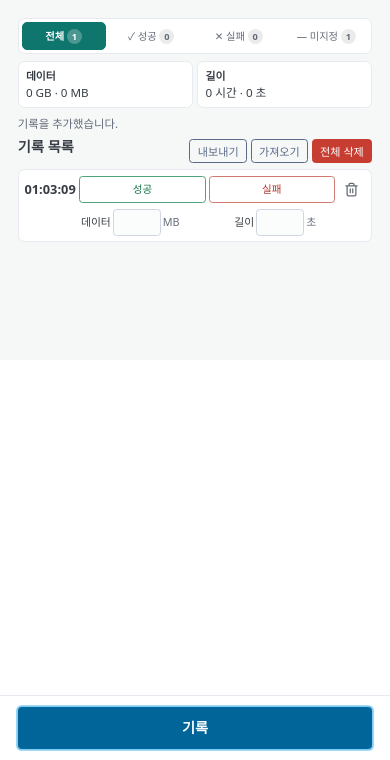
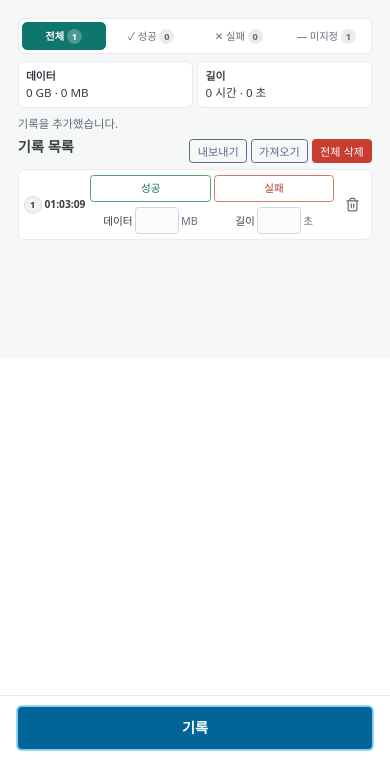
Before and after one commit to wlsals3293/record-tracker, a website built with Vite: page index.html in a window 390 px wide. Both pictures are taken after a click on the button "기록". Shown: the part 84-844 px from the top of the page. Built offline with nearby package versions, Linux system fonts and the light colour scheme.

Commit message:
feat: 기록 순번 추가

```diff
--- a/src/main.ts
+++ b/src/main.ts
@@ -119,6 +119,18 @@ function dateRecords(): RecordItem[] {
   return records.filter((record) => kstDate(record.timestamp) === selectedDate).sort((a, b) => b.timestamp - a.timestamp);
 }
 
+function getDayRecordOrderMap(): Map<string, number> {
+  const dayRecordsAsc = records
+    .filter((record) => kstDate(record.timestamp) === selectedDate)
+    .sort((a, b) => a.timestamp - b.timestamp);
+
+  const orderMap = new Map<string, number>();
+  dayRecordsAsc.forEach((record, index) => {
+    orderMap.set(record.id, index + 1);
+  });
+  return orderMap;
+}
+
 function filteredRecords(): RecordItem[] {
   const dayRecords = dateRecords();
   if (selectedResultFilter === "success") return dayRecords.filter((record) => record.result === "success");
@@ -143,12 +155,16 @@ function emptyMessage(): string {
   return "표시할 기록이 없습니다.";
 }
 
-function recordTemplate(record: RecordItem): string {
+function recordTemplate(record: RecordItem, order: number): string {
   const success = record.result === "success";
   const fail = record.result === "fail";
   return `
     <article class="record-row" data-id="${record.id}">
+      <div class="record-meta">
+        <span class="record-order" aria-label="기록 번호 ${order}">${order}</span>
         <time datetime="${new Date(record.timestamp).toISOString()}">${kstTime(record.timestamp)}</time>
+      </div>
+      <div class="record-main">
         <div class="result-buttons" aria-label="${kstTime(record.timestamp)} 결과">
           <button type="button" class="result success ${success ? "selected" : ""}" data-action="result" data-result="success" aria-pressed="${success}">${success ? "✓ 성공" : "성공"}</button>
           <button type="button" class="result fail ${fail ? "selected" : ""}" data-action="result" data-result="fail" aria-pressed="${fail}">${fail ? "✓ 실패" : "실패"}</button>
@@ -156,6 +172,7 @@ function recordTemplate(record: RecordItem): string {
         <div class="metrics-fields">
           <label class="inline-field data-field">데이터 <input type="number" min="0" step="any" inputmode="decimal" aria-label="Data MB" data-field="dataMb" value="${numberValue(record.dataMb)}" /> <span>MB</span></label>
           <label class="inline-field length-field">길이 <input type="number" min="0" step="1" inputmode="numeric" aria-label="Length seconds" data-field="lengthSeconds" value="${numberValue(record.lengthSeconds)}" /> <span>초</span></label>
+        </div>
       </div>
       <button type="button" class="delete-button" data-action="delete" aria-label="${kstTime(record.timestamp)} 기록 삭제" title="기록 삭제">
         <svg viewBox="0 0 24 24" fill="none" stroke="currentColor" stroke-width="2" stroke-linecap="round" stroke-linejoin="round" aria-hidden="true">
@@ -185,12 +202,13 @@ function updateFilterTabs(): void {
 function render(): void {
   filter.value = selectedDate;
   const visible = filteredRecords();
+  const orderMap = getDayRecordOrderMap();
 
   updateFilterTabs();
   refreshStatistics();
   list.innerHTML = visible.length === 0
     ? `<p class="empty-state">${emptyMessage()}</p>`
-    : visible.map(recordTemplate).join("");
+    : visible.map((record) => recordTemplate(record, orderMap.get(record.id) ?? 1)).join("");
 }
 
 function refreshStatistics(): void {
--- a/src/styles/main.css
+++ b/src/styles/main.css
@@ -281,15 +281,42 @@ h3 {
 
 .record-row {
   display: grid;
-  grid-template-columns: 4.8rem 11.8rem minmax(16rem, 1fr) auto;
+  grid-template-columns: minmax(7.2rem, auto) 1fr auto;
   align-items: center;
-  gap: .45rem;
+  gap: .65rem;
   margin: 0;
   padding: .42rem .5rem;
   border: 1px solid var(--pico-muted-border-color);
   border-radius: .45rem;
   background: var(--pico-card-background-color);
   box-shadow: none;
+}
+
+.record-meta {
+  display: flex;
+  align-items: center;
+  gap: .45rem;
+  min-width: 0;
+  white-space: nowrap;
+}
+
+.record-order {
+  display: inline-flex;
+  align-items: center;
+  justify-content: center;
+  min-width: 1.45rem;
+  height: 1.45rem;
+  padding: 0 .35rem;
+  border-radius: 99px;
+  background: color-mix(in srgb, var(--pico-color) 7%, transparent);
+  border: 1px solid color-mix(in srgb, var(--pico-color) 12%, transparent);
+  color: var(--pico-color);
+  font-size: .74rem;
+  font-weight: 700;
+  font-variant-numeric: tabular-nums;
+  line-height: 1;
+  flex-shrink: 0;
+  box-sizing: border-box;
 }
 
 .record-row time {
@@ -299,10 +326,19 @@ h3 {
   white-space: nowrap;
 }
 
+.record-main {
+  display: flex;
+  align-items: center;
+  justify-content: space-between;
+  gap: .65rem;
+  min-width: 0;
+}
+
 .result-buttons {
   display: flex;
   align-items: center;
   gap: .35rem;
+  flex-shrink: 0;
 }
 
 .result {
@@ -352,9 +388,8 @@ h3 {
   display: flex;
   align-items: center;
   justify-content: space-evenly;
-  justify-self: center;
   gap: .65rem;
-  width: 100%;
+  flex: 1;
   padding-left: .8rem;
 }
 
@@ -576,17 +611,41 @@ dialog article>footer {
 @media (max-width: 730px) {
   .record-row {
     grid-template-columns: auto 1fr auto;
-    row-gap: .4rem;
+    align-items: center;
+    gap: .5rem;
+    padding: .42rem .5rem;
+  }
+
+  .record-meta {
+    grid-column: 1;
+    display: flex;
+    align-items: center;
+    gap: .35rem;
+    white-space: nowrap;
+    align-self: center;
+  }
+
+  .record-order {
+    min-width: 1.35rem;
+    height: 1.35rem;
+    font-size: .7rem;
+    padding: 0 .25rem;
   }
 
   .record-row time {
-    grid-column: 1;
-    grid-row: 1;
+    font-size: .82rem;
+  }
+
+  .record-main {
+    grid-column: 2;
+    display: flex;
+    flex-direction: column;
+    gap: .35rem;
+    min-width: 0;
+    width: 100%;
   }
 
   .result-buttons {
-    grid-column: 2;
-    grid-row: 1;
     display: flex;
     width: 100%;
     gap: .35rem;
@@ -603,13 +662,22 @@ dialog article>footer {
 
   .delete-button {
     grid-column: 3;
-    grid-row: 1;
+    align-self: center;
   }
 
   .metrics-fields {
-    grid-column: 1 / -1;
-    grid-row: 2;
-    padding-left: .7rem;
+    display: flex;
+    align-items: center;
+    justify-content: space-between;
+    gap: .45rem;
+    width: 100%;
+    padding-left: 0;
+  }
+
+  .inline-field {
+    flex: 1 1 0;
+    justify-content: center;
+    font-size: .75rem;
   }
 }
 
@@ -664,7 +732,16 @@ dialog article>footer {
 
   .record-row {
     grid-template-columns: auto 1fr auto;
+    gap: .5rem;
     padding: .4rem;
+  }
+
+  .record-meta {
+    gap: .25rem;
+  }
+
+  .record-row time {
+    font-size: .78rem;
   }
 
   .result-buttons {
@@ -672,16 +749,17 @@ dialog article>footer {
   }
 
   .result {
-    flex: 1 1 0;
-    width: 100%;
-    min-width: 0;
-    max-width: none;
     padding: .25rem .2rem;
     font-size: .76rem;
   }
 
+  .metrics-fields {
+    gap: .35rem;
+    padding-left: 0;
+  }
+
   .inline-field input {
-    width: 3.75rem;
+    width: 3.6rem;
   }
 }
 
@@ -725,7 +803,23 @@ dialog article>footer {
 
   .record-row {
     grid-template-columns: auto 1fr auto;
-    column-gap: .25rem;
+    gap: .35rem;
+    padding: .35rem;
+  }
+
+  .record-meta {
+    gap: .2rem;
+  }
+
+  .record-order {
+    min-width: 1.25rem;
+    height: 1.25rem;
+    font-size: .65rem;
+    padding: 0 .15rem;
+  }
+
+  .record-row time {
+    font-size: .72rem;
   }
 
   .result-buttons {
@@ -733,17 +827,13 @@ dialog article>footer {
   }
 
   .result {
-    flex: 1 1 0;
-    width: 100%;
-    min-width: 0;
-    max-width: none;
     padding: .25rem .15rem;
     font-size: .74rem;
   }
 
   .metrics-fields {
-    gap: .38rem;
-    padding-left: .5rem;
+    gap: .25rem;
+    padding-left: 0;
   }
 
   .inline-field {
@@ -751,7 +841,7 @@ dialog article>footer {
   }
 
   .inline-field input {
-    width: 3.35rem;
+    width: 3.1rem;
+    font-size: .78rem;
   }
-
 }
```
Lines whose indentation alone changed are shown as unchanged.
